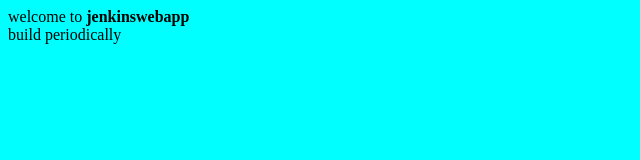
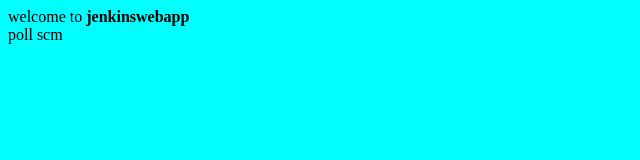
Before and after one commit to koteswari12b/jrnkinspractice, a plain HTML site: page index.html in a window 1280 px wide. Shown: the full height of the page, 0-640 px from the left. Drawn offline with Linux system fonts and the light colour scheme.

Commit message:
pol scm commit

```diff
--- a/index.html
+++ b/index.html
@@ -1,4 +1,4 @@
 <body bgcolor='aqua'>
 welcome to <b>jenkinswebapp</b>
 <br>
-build periodically
+poll scm
```
